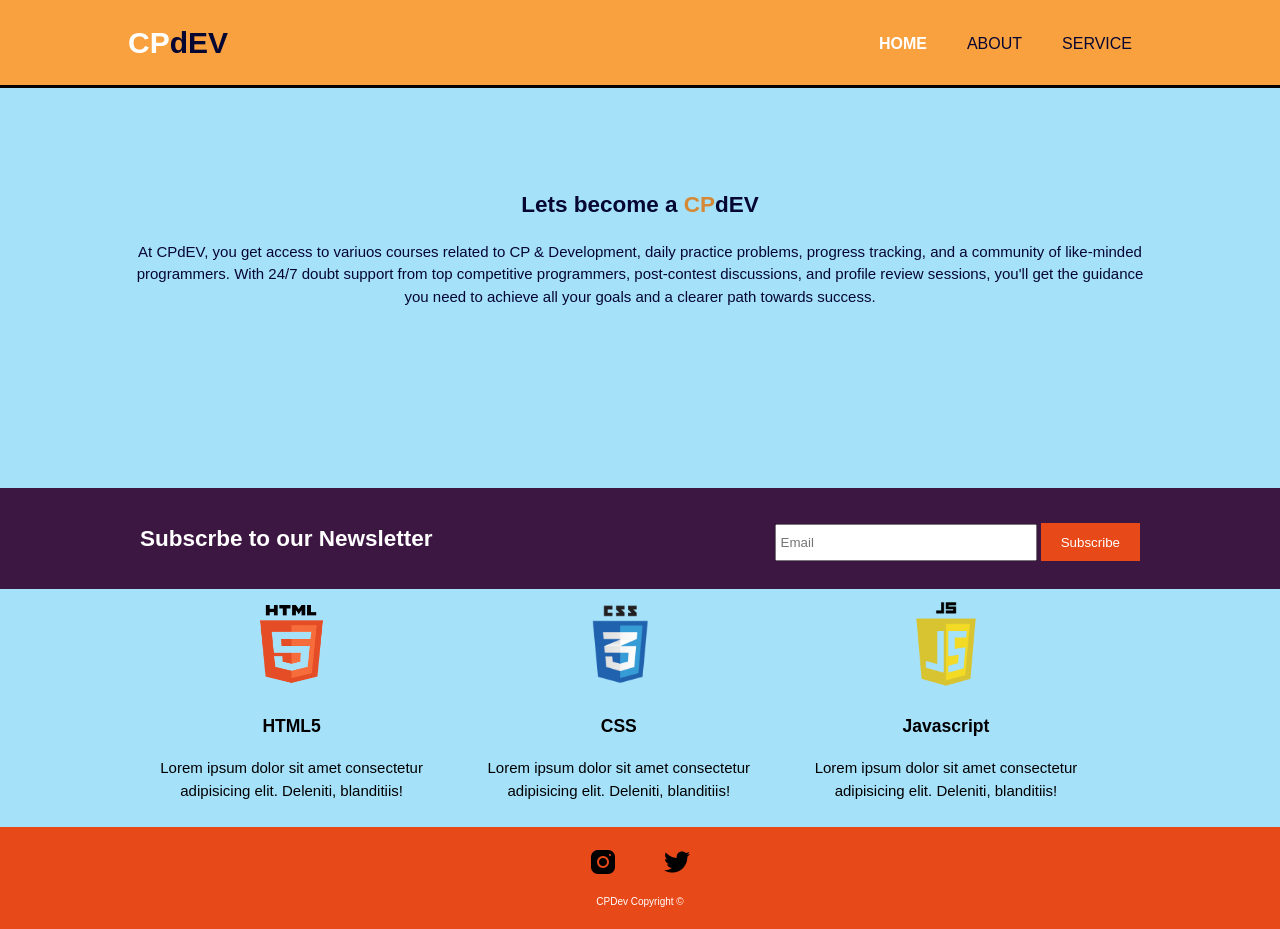
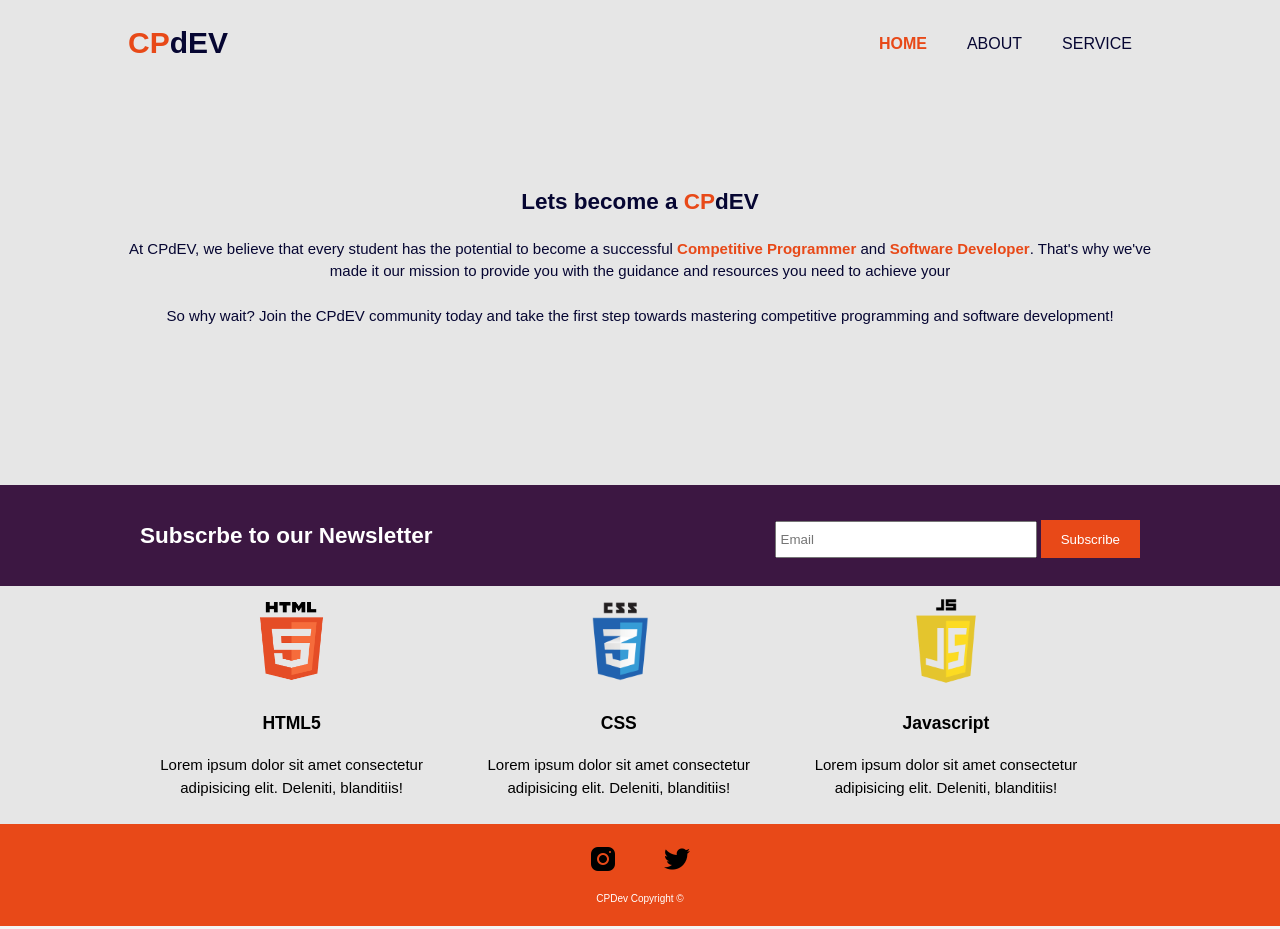
Before and after one commit to utsxvrai/CPdEV, a plain HTML site: page index.html in a window 1280 px wide. Drawn offline with Linux system fonts and the light colour scheme.

Commit message:
Deciding Color

```diff
--- a/CSS/style.css
+++ b/CSS/style.css
@@ -18,25 +18,25 @@ ul{
 
 .dark{
     padding: 15px;
-    background: #060632;
+    background: #3C1742;
     color: #ffffff;
     margin-top: 10px;
     margin-bottom: 10px;
 
 }
 .highlight{
-    color: #D58936;
+    color: #e84918;
     font-weight: bold;
 }
 
 /* header */
 
 header{
-    background: #F9A03F;
+    background: #e6e6e6;
     color: #ffffff;
     padding-top: 0;
     min-height: 70px;
-    border-bottom: #000000 3px solid ;
+   /* /\ border-bottom: #000000 3px solid ; */
 }
 header a{
     color: #060632;
@@ -63,7 +63,7 @@ header nav{
 }
 
 header .highlight , header .current a{
-    color: #ffffff;
+    color: #e84918;
     font-weight: bold;
 }
 
@@ -78,7 +78,7 @@ header a:hover{
     min-height: 400px;
     text-align: center;
     color: #060632;
-    background: #A6E1FA ;
+    background: #e6e6e6 ;
 }
 
 #showcase h1{
@@ -123,7 +123,7 @@ header a:hover{
 
 #boxes{
     margin-top: 0px;
-    background: #A6E1FA;
+    background: #e6e6e6;
 }
 
 #boxes .box{
--- a/index.html
+++ b/index.html
@@ -28,9 +28,11 @@
         <section id="showcase">
             <div class="container">
                 <h1>Lets become a <span class="highlight">CP</span>dEV</h1>
-                <p>At CPdEV, you get access to variuos courses related to CP & Development, daily practice problems, progress tracking, and a community of like-minded
-                programmers. With 24/7 doubt support from top competitive programmers, post-contest discussions, and profile review
-                sessions, you'll get the guidance you need to achieve all your goals and a clearer path towards success.</p>
+                <p>At CPdEV, we believe that every student has the potential to become a successful <span class="highlight">Competitive Programmer</span> and<span class="highlight"> Software
+                Developer</span>. That's why we've made it our mission to provide you with the guidance and resources you need to achieve your
+                <br>
+                <br> So why wait? Join the CPdEV community today and take the first step towards mastering competitive programming and
+                software development!</p>
             </div>
         </section>
 
```
Also changed, not shown: 1 other file.
